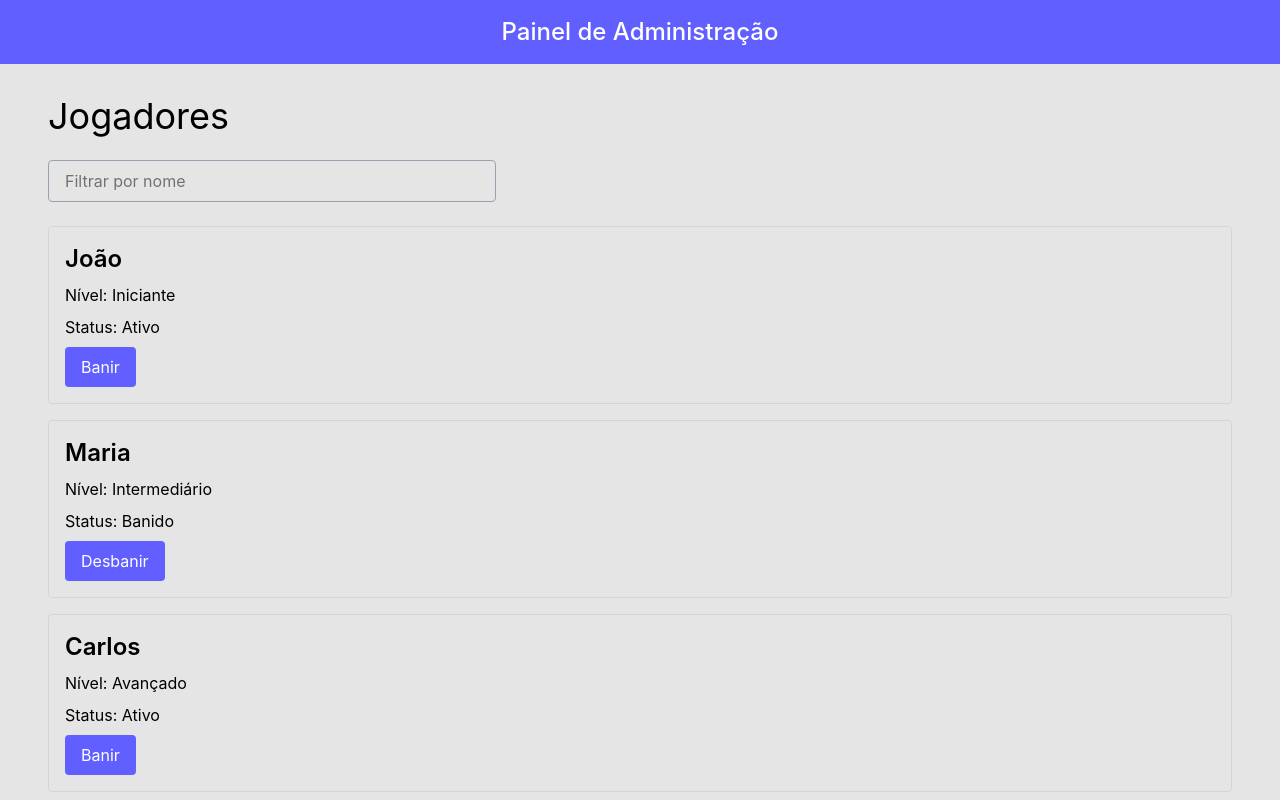
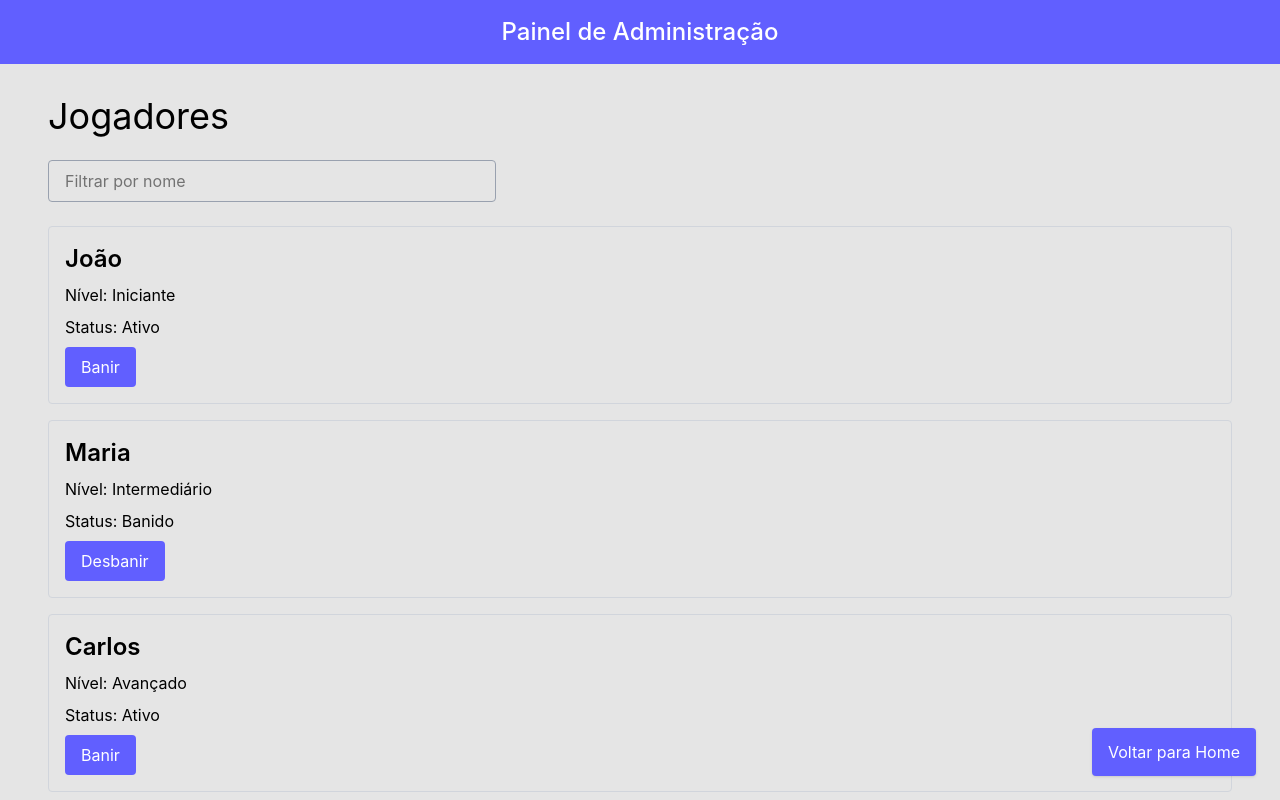
Before and after one commit to Inatel-S03-20261/Tema-06, a React (Vite) app in the folder app/: page /jogadores in a window 1280 px wide. Built offline with nearby package versions, Linux system fonts and the light colour scheme.

Commit message:
feat: add back to home button on players page

```diff
--- a/app/src/pages/Players.tsx
+++ b/app/src/pages/Players.tsx
@@ -1,6 +1,7 @@
 import { useState } from "react";
 import { jogadoresMock } from "../services/playerService";
 import type { Player } from "../types/Player";
+import { Link } from "react-router-dom";
 
 const Players = () => {
     const [jogadores, setJogadores] = useState<Player[]>(jogadoresMock);
@@ -63,6 +64,12 @@ const Players = () => {
                     </div>
                 ))}
             </div>
+            <Link
+            to="/"
+            className="fixed bottom-6 right-6 bg-indigo-500 text-white px-4 py-3 rounded shadow"
+            >
+            Voltar para Home
+            </Link>
         </section>
     );
 };
```
